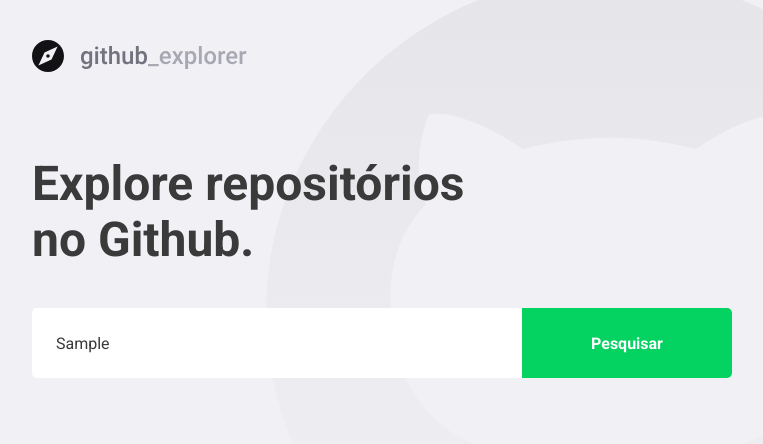
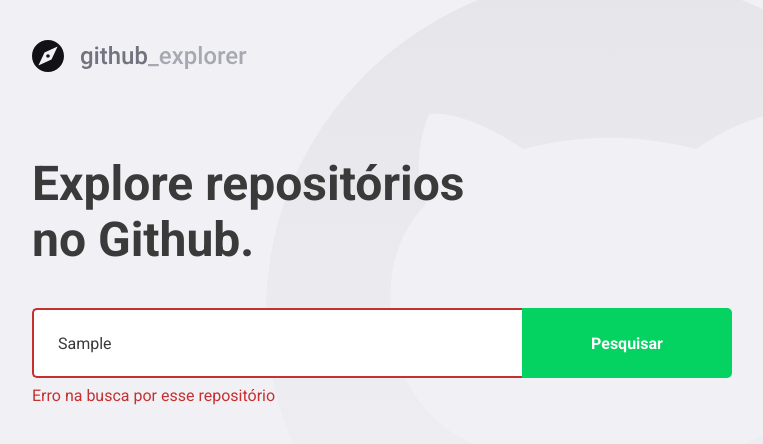
Before and after one commit to samuelvicentini/github-explorer, a React (Create React App) app: page / in a window 1280 px wide. Both pictures are taken after typing "Sample" into the empty fields and a click on the button "Pesquisar". Shown: the top 444 px of the page, without its empty margins (148-911 px from the left). Built offline with nearby package versions, Linux system fonts and the light colour scheme; no server answers.

Commit message:
add error on input

```diff
--- a/src/pages/Home/index.tsx
+++ b/src/pages/Home/index.tsx
@@ -17,19 +17,29 @@ interface Repository {
 
 const Home: React.FC = () => {
   const [newRepo, setNewRepo] = useState('');
+  const [inputError, setInputError] = useState('');
   const [repositories, setRepositories] = useState<Repository[]>([]);
 
   async function handleAddRepository(
     event: FormEvent<HTMLFormElement>,
   ): Promise<void> {
     event.preventDefault();
+    if (!newRepo) {
+      setInputError('Digite o autor/nome do repositório');
+      return;
+    }
 
-    const response = await api.get<Repository>(`repos/${newRepo}`);
+    try {
+      const response = await api.get<Repository>(`repos/${newRepo}`);
 
-    const repository = response.data;
+      const repository = response.data;
 
-    setRepositories([...repositories, repository]);
-    setNewRepo('');
+      setRepositories([...repositories, repository]);
+      setNewRepo('');
+      setInputError('');
+    } catch (err) {
+      setInputError('Erro na busca por esse repositório');
+    }
   }
 
   return (
@@ -37,7 +47,7 @@ const Home: React.FC = () => {
       <img src={logoImg} alt="logo" />
       <S.Title>Explore repositórios no Github.</S.Title>
 
-      <S.Form onSubmit={handleAddRepository}>
+      <S.Form hasError={Boolean(inputError)} onSubmit={handleAddRepository}>
         <input
           value={newRepo}
           onChange={e => setNewRepo(e.target.value)}
@@ -45,6 +55,9 @@ const Home: React.FC = () => {
         />
         <button type="submit">Pesquisar</button>
       </S.Form>
+
+      {inputError && <S.Error>{inputError}</S.Error>}
+
       <S.Repositories>
         {repositories.map(repository => (
           <a key={repository.full_name} href="teste">
--- a/src/pages/Home/styles.ts
+++ b/src/pages/Home/styles.ts
@@ -1,5 +1,9 @@
-import styled from 'styled-components';
+import styled, { css } from 'styled-components';
 import { shade } from 'polished';
+
+interface FormProps {
+  hasError: boolean;
+}
 
 export const Title = styled.h1`
   font-size: 48px;
@@ -10,7 +14,7 @@ export const Title = styled.h1`
   margin-top: 80px;
 `;
 
-export const Form = styled.form`
+export const Form = styled.form<FormProps>`
   margin-top: 40px;
   max-width: 700px;
 
@@ -23,6 +27,14 @@ export const Form = styled.form`
     border: 0;
     border-radius: 5px 0 0 5px;
     color: #3a3a3a;
+    border: 2px solid #fff;
+    border-right: 0;
+
+    ${props =>
+      props.hasError &&
+      css`
+        border-color: #c53030;
+      `}
 
     &::placeholder {
       color: #a8a8b3;
@@ -43,6 +55,12 @@ export const Form = styled.form`
       background: ${shade(0.2, '#04d361')};
     }
   }
+`;
+
+export const Error = styled.span`
+  display: block;
+  color: #c53030;
+  margin-top: 8px;
 `;
 
 export const Repositories = styled.div`
```
